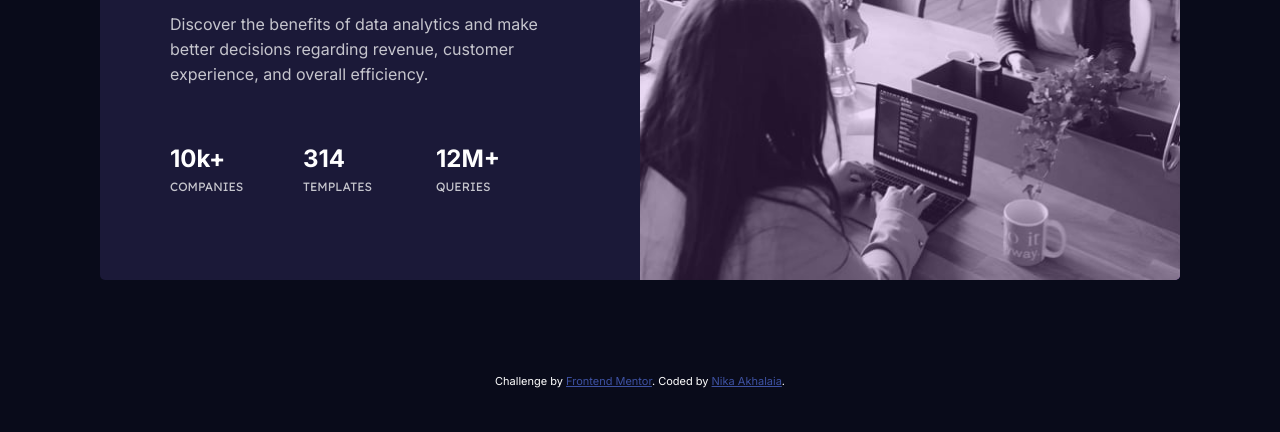
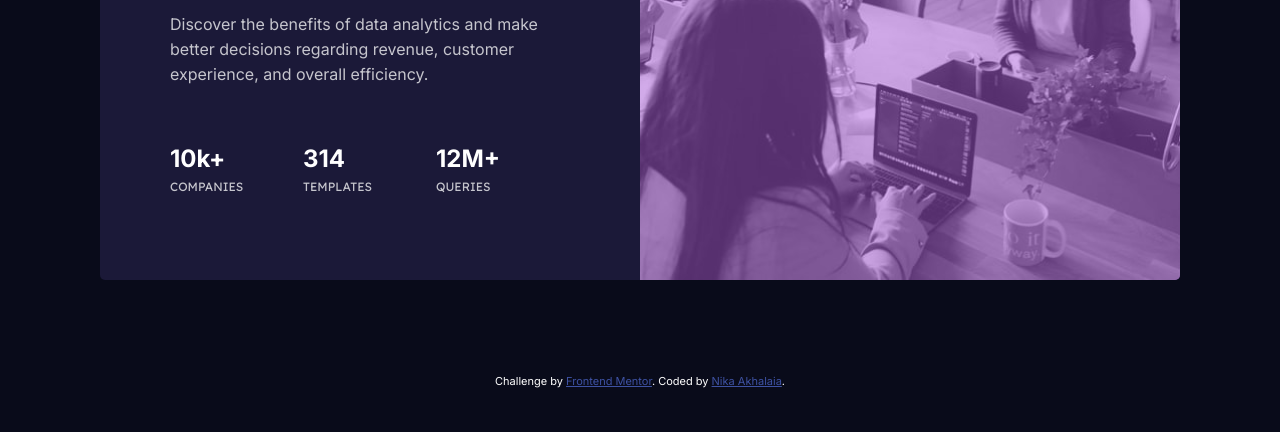
Before and after one commit to Niks404/stats-preview-card-component-main, a plain HTML site: page index.html in a window 1280 px wide. Shown: the part 368-800 px from the top of the page. Drawn offline with Linux system fonts and the light colour scheme.

Commit message:
fix image

```diff
--- a/styles/style.css
+++ b/styles/style.css
@@ -45,7 +45,7 @@ body {
 
 img {
 	height: 100%;
-	opacity: 0.8;
+	opacity: 0.5;
 }
 
 .stat-row {
```
